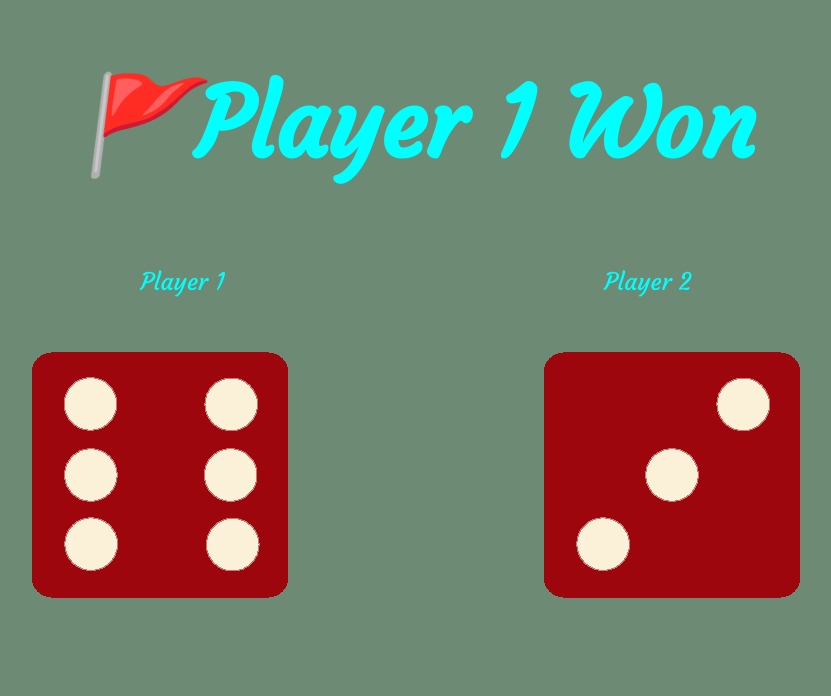
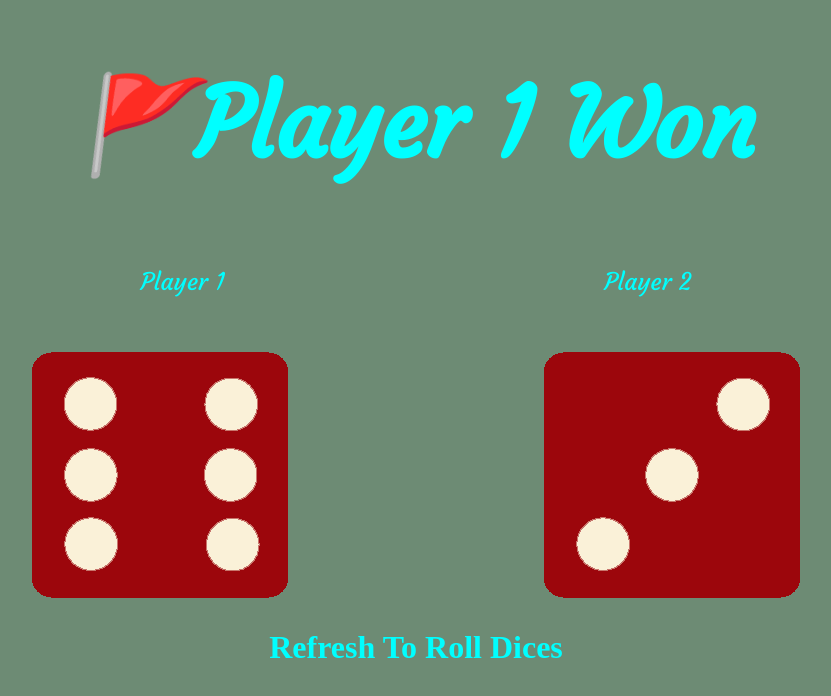
Before and after one commit to AvijitD22Test/OnlineDice, a plain HTML site: page index.html in a window 1280 px wide. Shown: the whole page, without its empty margins (224-1055 px from the left). Drawn offline with Linux system fonts and the light colour scheme.

Commit message:
Update index.html

```diff
--- a/index.html
+++ b/index.html
@@ -18,6 +18,7 @@
     <br>
     <img src="pathDiceImage" alt="Dice-Image" class="diceImage">
     <img src="pathDiceImage" alt="Dice-Image" class="diceImage">
+    <h1 class="RefreshText">Refresh To Roll Dices</h1>
     <script src="./diceJs.js"></script>
 </body>
 
```
